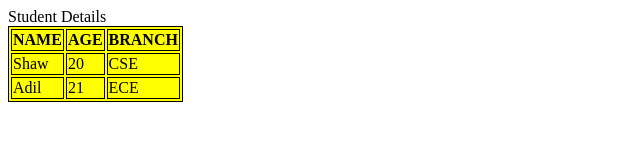
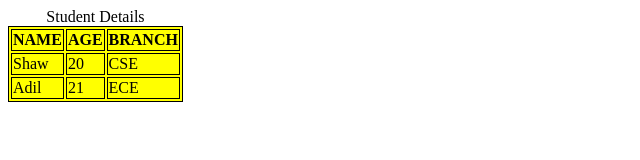
Before and after one commit to acciojob/table-practise-sai9604, a website: page main.html in a window 1280 px wide. Shown: the whole page, without its empty margins (0-640 px from the left). Drawn offline with Linux system fonts and the light colour scheme.

Commit message:
created a submission

```diff
--- a/main.html
+++ b/main.html
@@ -8,8 +8,13 @@
 
 <body>
 	<!-- the entire body must be written by student -->
-	<caption>Student Details</caption>
+
+
+
 	<table>
+		<caption>
+		Student Details
+	</caption>
 		<tr>
 			<th>NAME</th>
 			<th>AGE</th>
```
